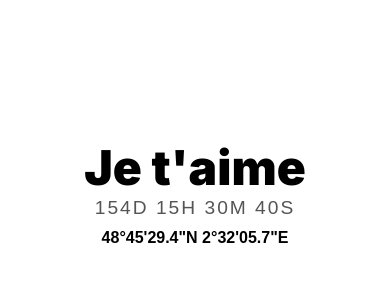
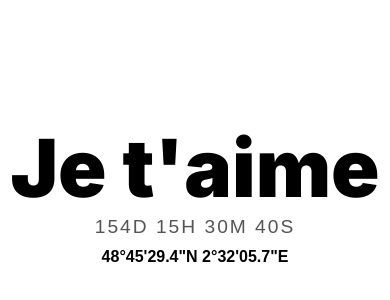
Before and after one commit to 1001amaury/ninamaury, a plain HTML site: page index.html in a window 390 px wide. Shown: the part 230-530 px from the top of the page. Drawn offline with Linux system fonts and the light colour scheme.

Commit message:
texte je t'aime index.html

```diff
--- a/index.html
+++ b/index.html
@@ -23,7 +23,7 @@
     h1 {
       font-family: 'Inter', sans-serif;
       font-weight: 900;
-      font-size: 5rem;
+      font-size: 8rem; /* Augmenté la taille de la police */
       margin: 0;
     }
 
@@ -41,7 +41,7 @@
 
     @media (max-width: 600px) {
       h1 {
-        font-size: 3rem;
+        font-size: 5rem; /* Réduire un peu sur mobile */
       }
       #countdown {
         font-size: 1.2rem;
```
